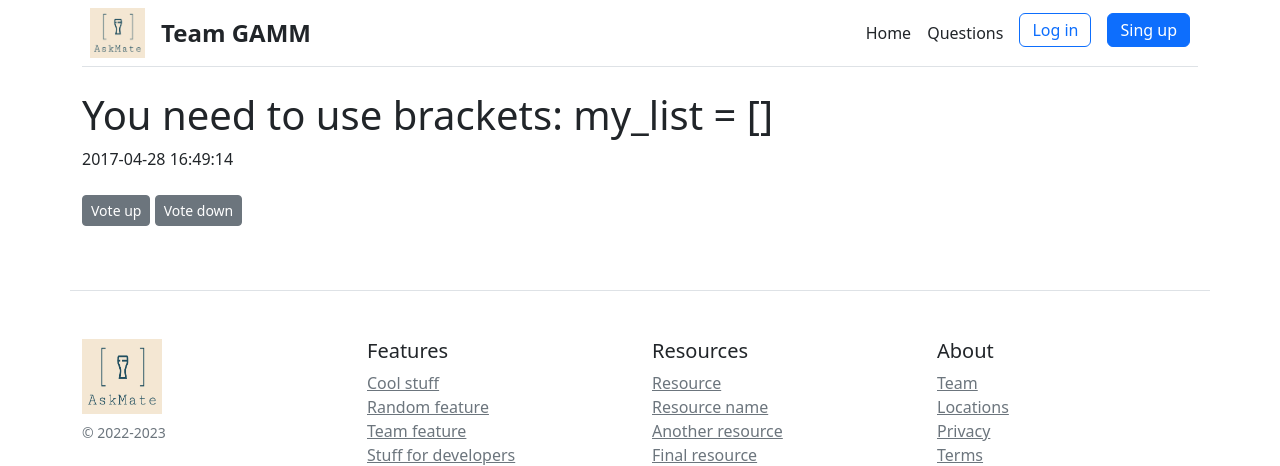
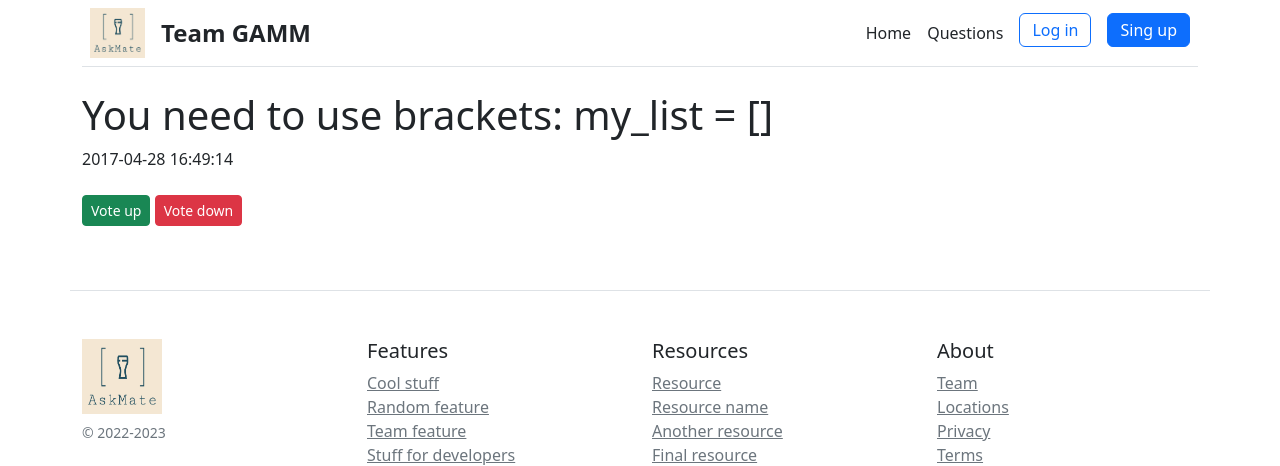
Before and after one commit to wilk98/AskMate, a Flask app: page /answer/1 in a window 1280 px wide. Shown: the top 466 px of the page. Run offline with Flask 2, Linux system fonts and the light colour scheme.

Commit message:
change color buttons vote

```diff
--- a/templates/answer_to_show.html
+++ b/templates/answer_to_show.html
@@ -9,7 +9,7 @@ Answer site
 <div>
         <h1>{{ message }}</h1>
     <p>{{ submission_time }}</p>
-    <a href="/answer/{{ answer_id }}/vote-up" type="button" class="btn btn-outline-secondary btn-lg active btn-sm mt-2 mb-3" role="button">Vote up</a>  <a href="/answer/{{ answer_id }}/vote-down" type="button" class="btn btn-outline-secondary btn-lg active btn-sm mt-2 mb-3" role="button">Vote down</a><br>
+    <a href="/answer/{{ answer_id }}/vote-up" type="button" class="btn btn-outline-success btn-lg active btn-sm mt-2 mb-3" role="button">Vote up</a>  <a href="/answer/{{ answer_id }}/vote-down" type="button" class="btn btn-outline-danger btn-lg active btn-sm mt-2 mb-3" role="button">Vote down</a><br>
 
 </div>
 {% endblock %}
--- a/templates/question_to_show.html
+++ b/templates/question_to_show.html
@@ -10,7 +10,7 @@ Question site
 <div>
     <h2>{{ question_id }}. {{ title }}</h2>
     <a href="/question/{{ question_id }}/delete" type="button" class="btn btn-outline-secondary btn-lg active btn-sm mt-2 mb-3" role="button">Delete question</a><br>
-    <a href="/question/{{ question_id }}/vote-up" type="button" class="btn btn-outline-secondary btn-lg active btn-sm mt-2 mb-3" role="button">Vote up</a>  <a href="/question/{{ question_id }}/vote-down" type="button" class="btn btn-outline-secondary btn-lg active btn-sm mt-2 mb-3" role="button">Vote down</a><br>
+    <a href="/question/{{ question_id }}/vote-up" type="button" class="btn btn-outline-success btn-lg active btn-sm mt-2 mb-3" role="button">Vote up</a>  <a href="/question/{{ question_id }}/vote-down" type="button" class="btn btn-outline-danger btn-lg active btn-sm mt-2 mb-3" role="button">Vote down</a><br>
     <p>{{ message }}</p>
  {% for item in answer %}
      <p><a href="/answer/{{ item.id }}">{{ item.message }}</a>  Vote: {{ item.vote_number }}</p>
```
